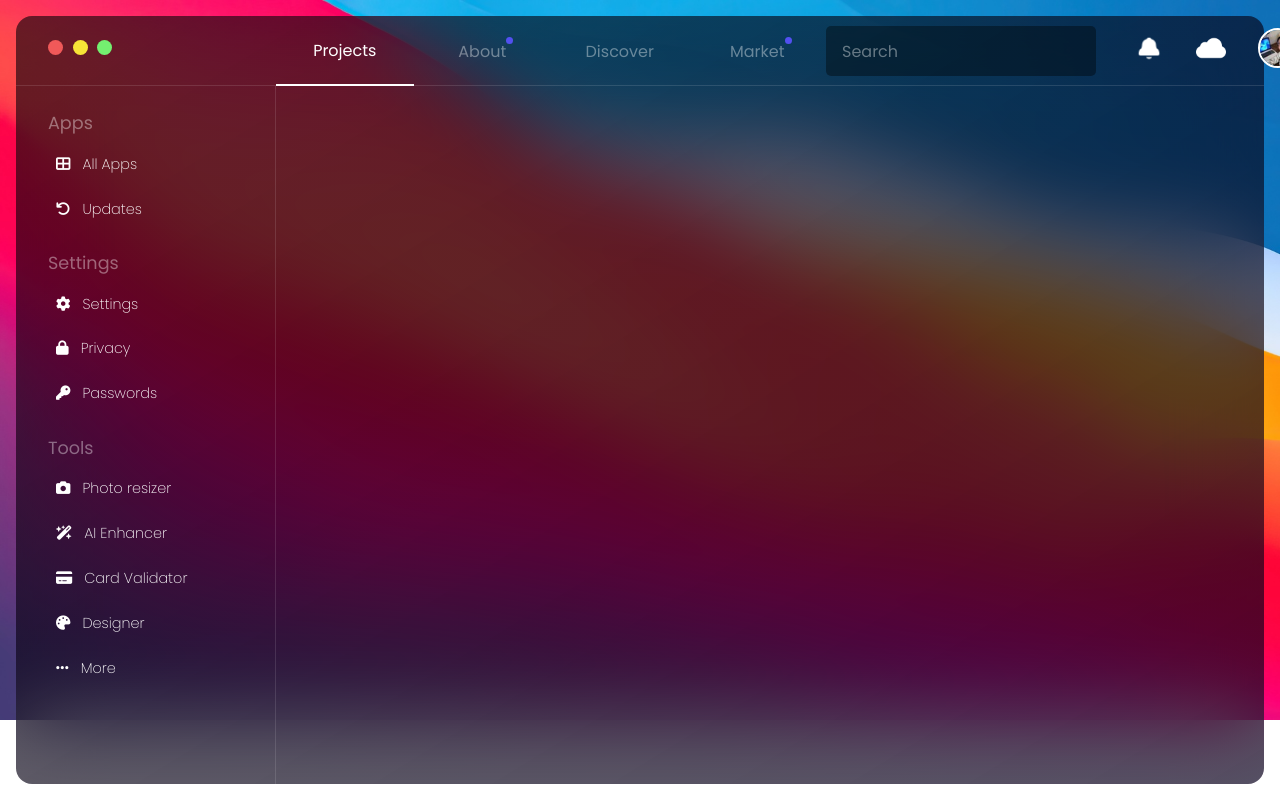
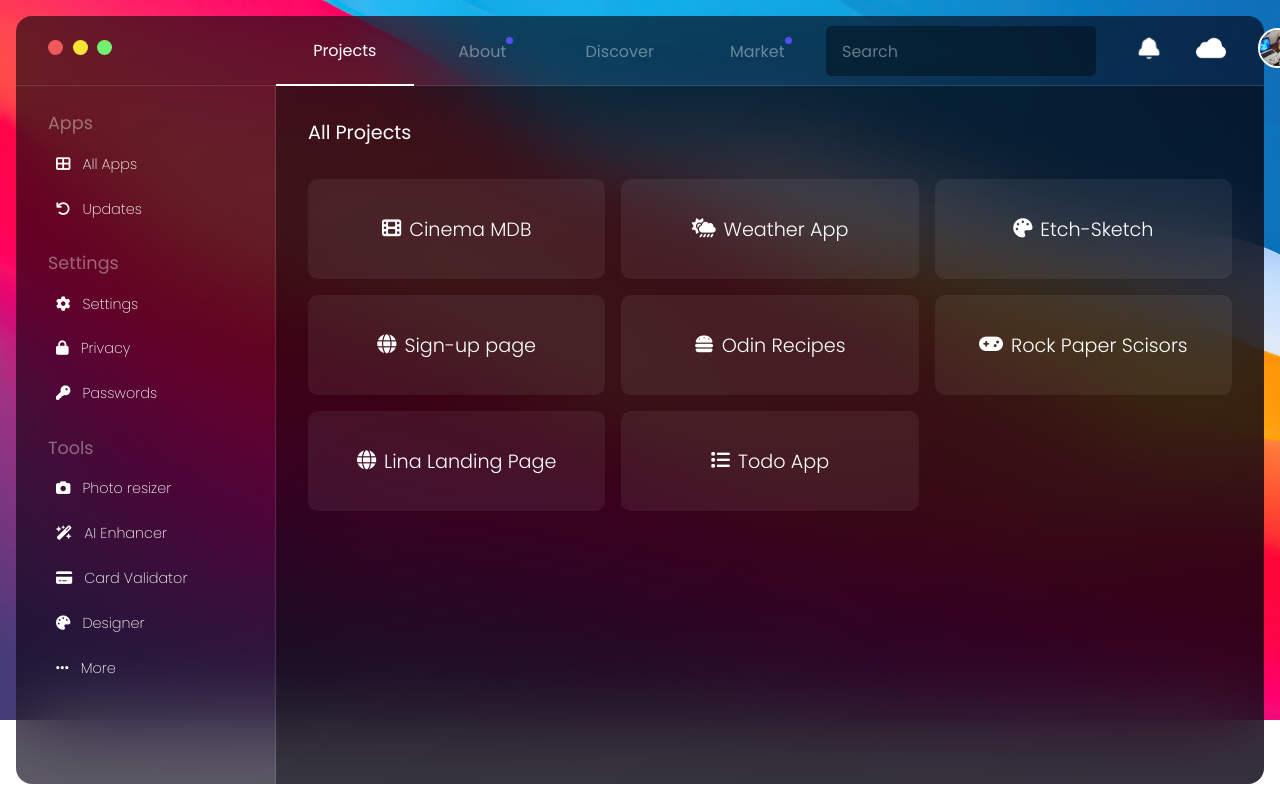
Before and after one commit to alisajad001/admin-dashboard, a plain HTML site: page index.html in a window 1280 px wide. Shown: the top 800 px of the page. Drawn offline with Linux system fonts and the light colour scheme.

Commit message:
Add main content and styling

```diff
--- a/css/styles.css
+++ b/css/styles.css
@@ -11,6 +11,12 @@ body {
   background-image: url(../images/bg.jpg);
   background-size: 100%;
   background-repeat: no-repeat;
+}
+
+/* Hide Scrollbar */
+::-webkit-scrollbar {
+  width: 0px;
+  display: none;
 }
 
 .grid-container {
@@ -172,19 +178,6 @@ body {
   padding-bottom: 2rem;
 }
 
-/* Custom scrollbar for sidebar */
-.sidebar::-webkit-scrollbar {
-  width: 3px;
-}
-
-.sidebar::-webkit-scrollbar-track {
-  background: none;
-}
-
-.sidebar::-webkit-scrollbar-thumb {
-  background: #ffffff1e;
-}
-
 .sidebar .component {
   margin-top: 1.5rem;
 }
@@ -223,4 +216,41 @@ body {
 .main {
   grid-area: main;
   border-radius: 0 0 1rem 0;
+  padding: 2rem;
+  background-color: #00000262;
 }
+
+.main h2 {
+  font-weight: 400;
+  font-size: 1.2rem;
+  color: #ffffff;
+}
+
+.main .projects_container {
+  margin-top: 2rem;
+  height: 80%;
+  display: grid;
+  grid-template-columns: repeat(3, 1fr);
+  grid-template-rows: repeat(4, 100px);
+  grid-auto-rows: 100px;
+  gap: 1rem;
+  overflow-y: scroll;
+}
+
+.main .projects_container .project {
+  background-color: #ffffff10;
+  border-radius: 10px;
+  color: white;
+  text-decoration: none;
+  transition: 0.3s;
+  display: flex;
+  justify-content: center;
+  align-items: center;
+  gap: 0.5rem;
+  font-size: 1.2rem;
+  font-weight: 300;
+}
+
+.main .projects_container .project:hover {
+  background-color: #00000262;
+}
--- a/index.html
+++ b/index.html
@@ -126,7 +126,91 @@
         </div>
       </section>
 
-      <main class="main"></main>
+      <main class="main">
+        <h2>All Projects</h2>
+
+        <div class="projects_container">
+          <a
+            href="https://cinemamdb.netlify.app/"
+            class="project"
+            target="_blank"
+            rel="noreferrer noopener"
+          >
+            <i class="fa-solid fa-film"></i>
+            <span>Cinema MDB</span>
+          </a>
+
+          <a
+            href="https://weather-app0093.netlify.app/"
+            class="project"
+            target="_blank"
+            rel="noreferrer noopener"
+          >
+            <i class="fa-solid fa-cloud-sun-rain"></i>
+            <span>Weather App</span>
+          </a>
+
+          <a
+            href="https://alisajad.me/etch-a-sketch"
+            class="project"
+            target="_blank"
+            rel="noreferrer noopener"
+          >
+            <i class="fa-solid fa-palette"></i>
+            <span>Etch-Sketch</span>
+          </a>
+
+          <a
+            href="https://alisajad.me/odin-html-form"
+            class="project"
+            target="_blank"
+            rel="noreferrer noopener"
+          >
+            <i class="fa-solid fa-globe"></i>
+            <span>Sign-up page</span>
+          </a>
+
+          <a
+            href="https://alisajad.me/odin-recipes"
+            class="project"
+            target="_blank"
+            rel="noreferrer noopener"
+          >
+            <i class="fa-solid fa-burger"></i>
+            <span>Odin Recipes</span>
+          </a>
+
+          <a
+            href="https://alisajad.me/rock-paper-scissors"
+            class="project"
+            target="_blank"
+            rel="noreferrer noopener"
+          >
+            <i class="fa-solid fa-gamepad"></i>
+            <span>Rock Paper Scisors</span>
+          </a>
+
+          <a
+            href="https://alisajad.me/odin-css-landing-page"
+            class="project"
+            target="_blank"
+            rel="noreferrer noopener"
+          >
+            <i class="fa-solid fa-globe"></i>
+            <span>Lina Landing Page</span>
+          </a>
+
+          <a
+            href="https://todo-app0093.netlify.app/"
+            class="project"
+            target="_blank"
+            rel="noreferrer noopener"
+          >
+            <i class="fa-solid fa-list"></i>
+            <span>Todo App</span>
+          </a>
+        </div>
+      </main>
     </div>
 
     <script src="js/scripts.js"></script>
```
